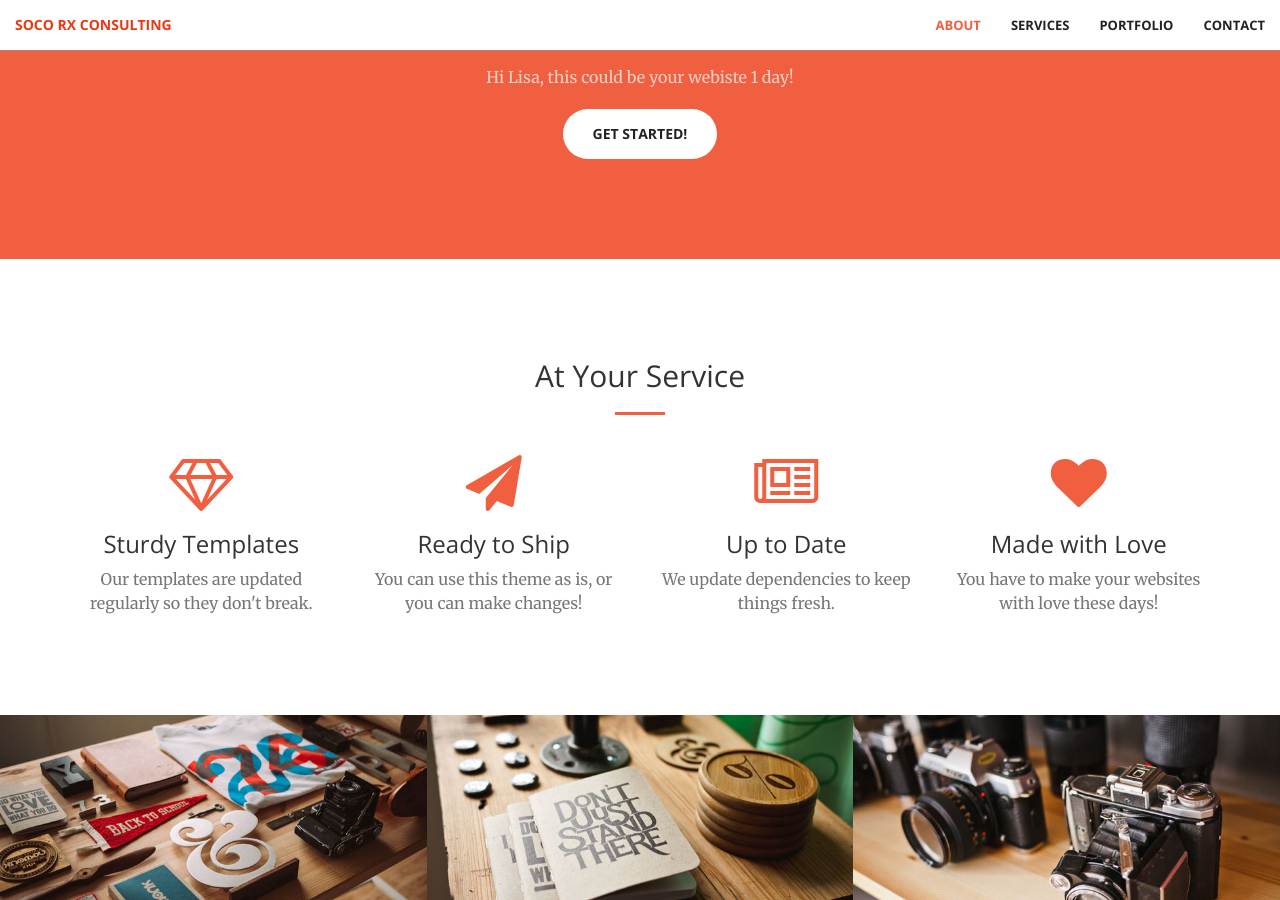
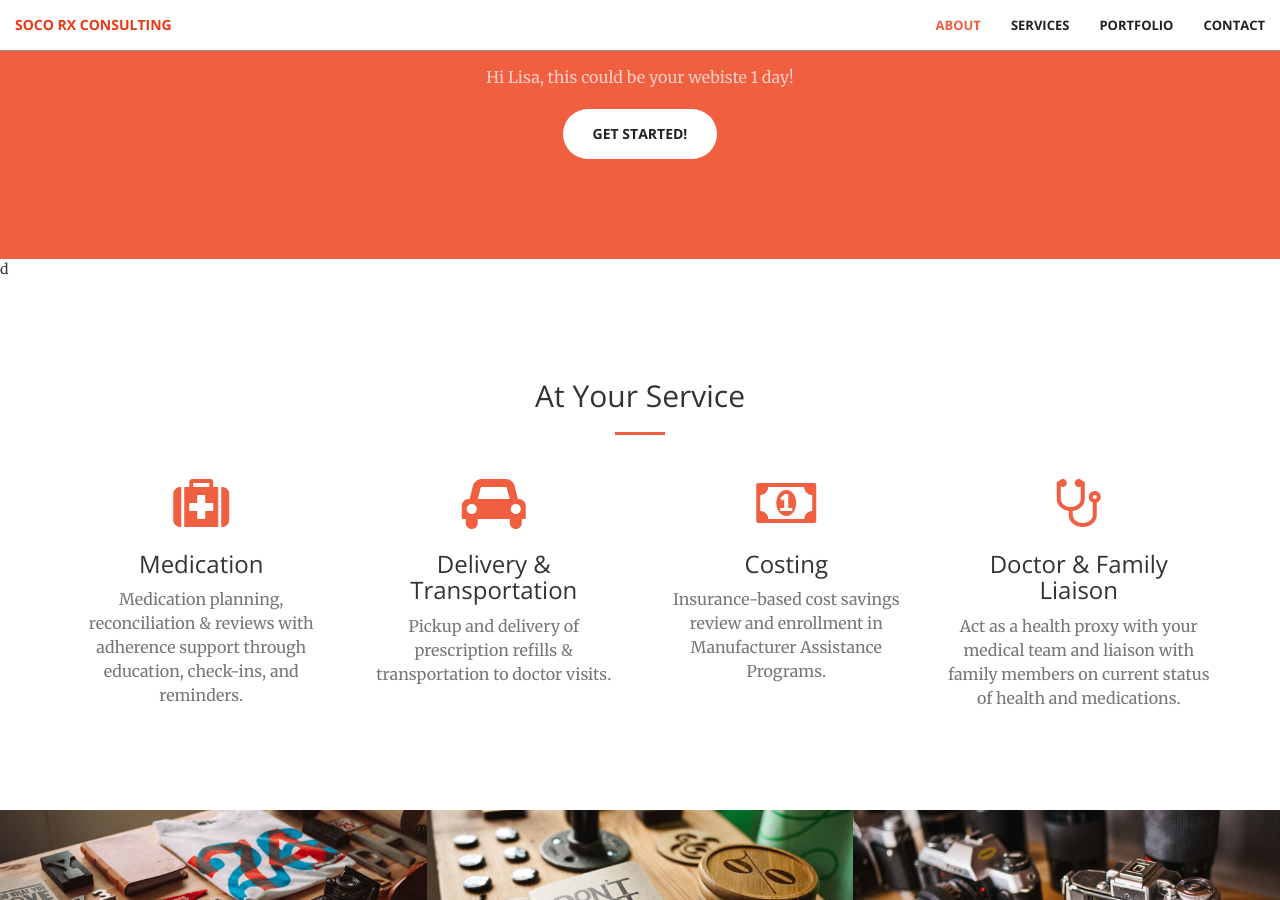
Before and after one commit to edlavalette/edlavalette.github.io, a Jekyll site: the page built from index.html, in a window 1280 px wide and 900 px high, scrolled down 1011 px. Built offline with Jekyll 4.4.1, drawn with Linux system fonts in a browser that asks for light colours.

Commit message:
Update services.html

```diff
--- a/_includes/services.html
+++ b/_includes/services.html
@@ -1,4 +1,4 @@
-<section id="services">
+d<section id="services">
     <div class="container">
         <div class="row">
             <div class="col-lg-12 text-center">
@@ -11,30 +11,30 @@
         <div class="row">
             <div class="col-lg-3 col-md-6 text-center">
                 <div class="service-box">
-                    <i class="fa fa-4x fa-diamond wow bounceIn text-primary"></i>
-                    <h3>Sturdy Templates</h3>
-                    <p class="text-muted">Our templates are updated regularly so they don't break.</p>
+                    <i class="fa fa-4x fa-medkit wow bounceIn text-primary"></i>
+                    <h3>Medication</h3>
+                    <p class="text-muted">Medication planning, reconciliation & reviews with adherence support through education, check-ins, and reminders.</p>
                 </div>
             </div>
             <div class="col-lg-3 col-md-6 text-center">
                 <div class="service-box">
-                    <i class="fa fa-4x fa-paper-plane wow bounceIn text-primary" data-wow-delay=".1s"></i>
-                    <h3>Ready to Ship</h3>
-                    <p class="text-muted">You can use this theme as is, or you can make changes!</p>
+                    <i class="fa fa-4x fa-car wow bounceIn text-primary" data-wow-delay=".1s"></i>
+                    <h3>Delivery & Transportation</h3>
+                    <p class="text-muted">Pickup and delivery of prescription refills & transportation to doctor visits.</p>
                 </div>
             </div>
             <div class="col-lg-3 col-md-6 text-center">
                 <div class="service-box">
-                    <i class="fa fa-4x fa-newspaper-o wow bounceIn text-primary" data-wow-delay=".2s"></i>
-                    <h3>Up to Date</h3>
-                    <p class="text-muted">We update dependencies to keep things fresh.</p>
+                    <i class="fa fa-4x fa-money wow bounceIn text-primary" data-wow-delay=".2s"></i>
+                    <h3>Costing</h3>
+                    <p class="text-muted">Insurance-based cost savings review and enrollment in Manufacturer Assistance Programs.</p>
                 </div>
             </div>
             <div class="col-lg-3 col-md-6 text-center">
                 <div class="service-box">
-                    <i class="fa fa-4x fa-heart wow bounceIn text-primary" data-wow-delay=".3s"></i>
-                    <h3>Made with Love</h3>
-                    <p class="text-muted">You have to make your websites with love these days!</p>
+                    <i class="fa fa-4x fa-stethoscope  wow bounceIn text-primary" data-wow-delay=".3s"></i>
+                    <h3>Doctor & Family Liaison</h3>
+                    <p class="text-muted">Act as a health proxy with your medical team and liaison with family members on current status of health and medications.</p>
                 </div>
             </div>
         </div>
```
